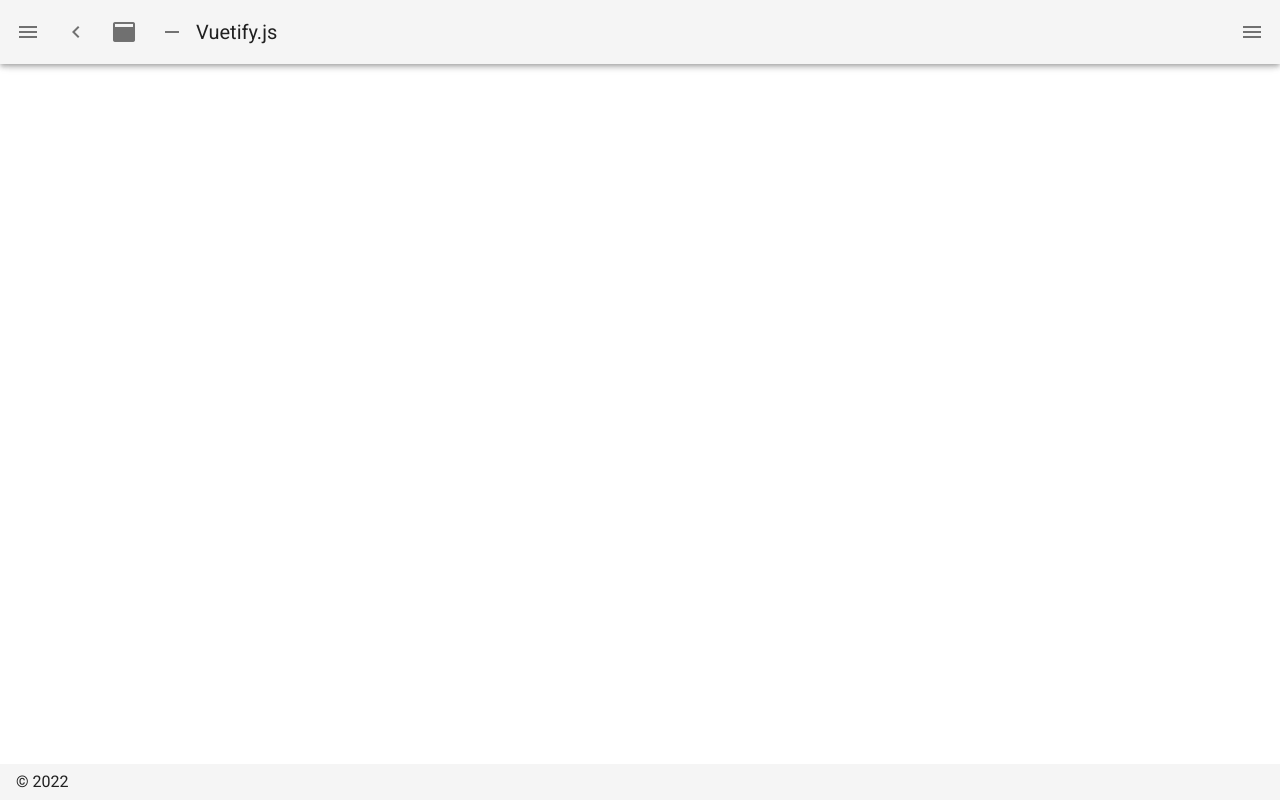
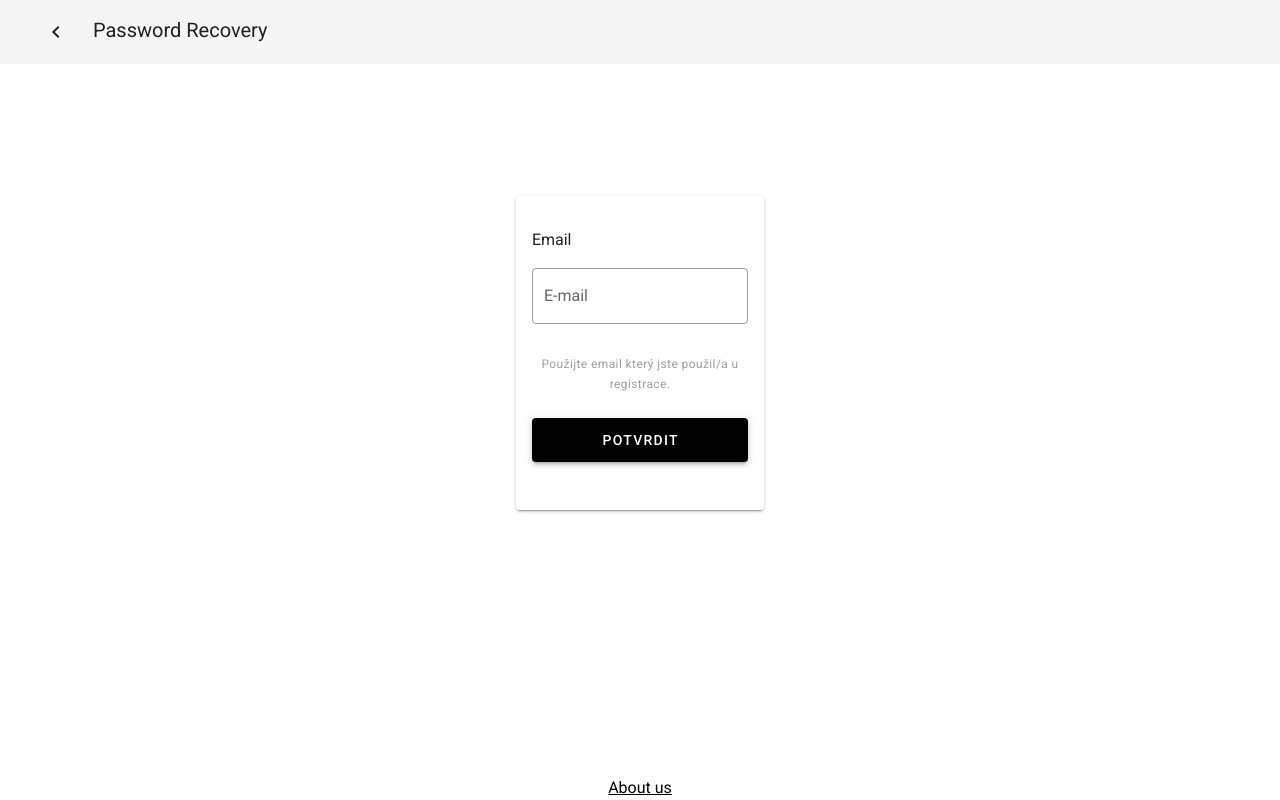
Before and after one commit to Xylofonoda/drevoFE, a Nuxt app: page /auth/forgotpass in a window 1280 px wide. Before the commit this address had no page. Built offline with nearby package versions, Linux system fonts and the light colour scheme.

Commit message:
+ forgot pass page

```diff
--- /dev/null
+++ b/pages/auth/forgotpass.vue
@@ -0,0 +1,60 @@
+<template>
+  <v-row class="text-center" justify="center" align="center" >
+    <v-col
+      cols="12"
+      md="3">
+        <v-app-bar fixed app elevation="0">
+          <v-toolbar-title class="ml-2 justify-center">
+            <nuxt-link to="/auth/login" style="text-decoration: none"><v-btn elevation="0"><v-icon>mdi-{{ `chevron-${miniVariant ? 'right' : 'left'}` }}</v-icon></v-btn></nuxt-link>
+            Password Recovery
+          </v-toolbar-title>
+        </v-app-bar>
+      <v-container style="padding-top: 120px">
+        <v-card class="py-8 px-4">
+          <v-form>
+            <p style="text-align: left">Email</p>
+            <v-text-field
+              v-model="email"
+              :rules="emailRules"
+              label="E-mail"
+              outlined
+              required
+          ></v-text-field>
+            <div class="d-flex justify-space-between text-caption">
+              <div>
+                <div class="grey--text mb-2">
+                  Použijte email který jste použil/a u registrace.
+                </div>
+              </div>
+            </div>
+            <v-btn
+              block
+              elevation="3"
+              large
+              color="black"
+              class="white--text my-4"
+            >Potvrdit</v-btn>
+          </v-form>
+        </v-card>
+      </v-container>
+    </v-col>
+  </v-row>
+</template>
+<script>
+export default {
+  name: 'ForgotPass',
+  layout:"LoginLayout",
+
+  data: () => ({
+    valid: true,
+      email: "",
+      emailRules: [
+        v => !!v || "E-mail is required",
+        v => /.+@.+/.test(v) || "E-mail must be valid"
+      ],
+
+    }
+  )
+
+}
+</script>
--- a/pages/auth/login.vue
+++ b/pages/auth/login.vue
@@ -66,7 +66,7 @@
             color="black"
           />
 
-        <nuxt-link to="/auth/passRec" style="color: black">Resend Password</nuxt-link>
+        <nuxt-link to="/auth/forgotpass" style="color: black">Resend Password</nuxt-link>
         <v-btn
           block
           elevation="3"
```
